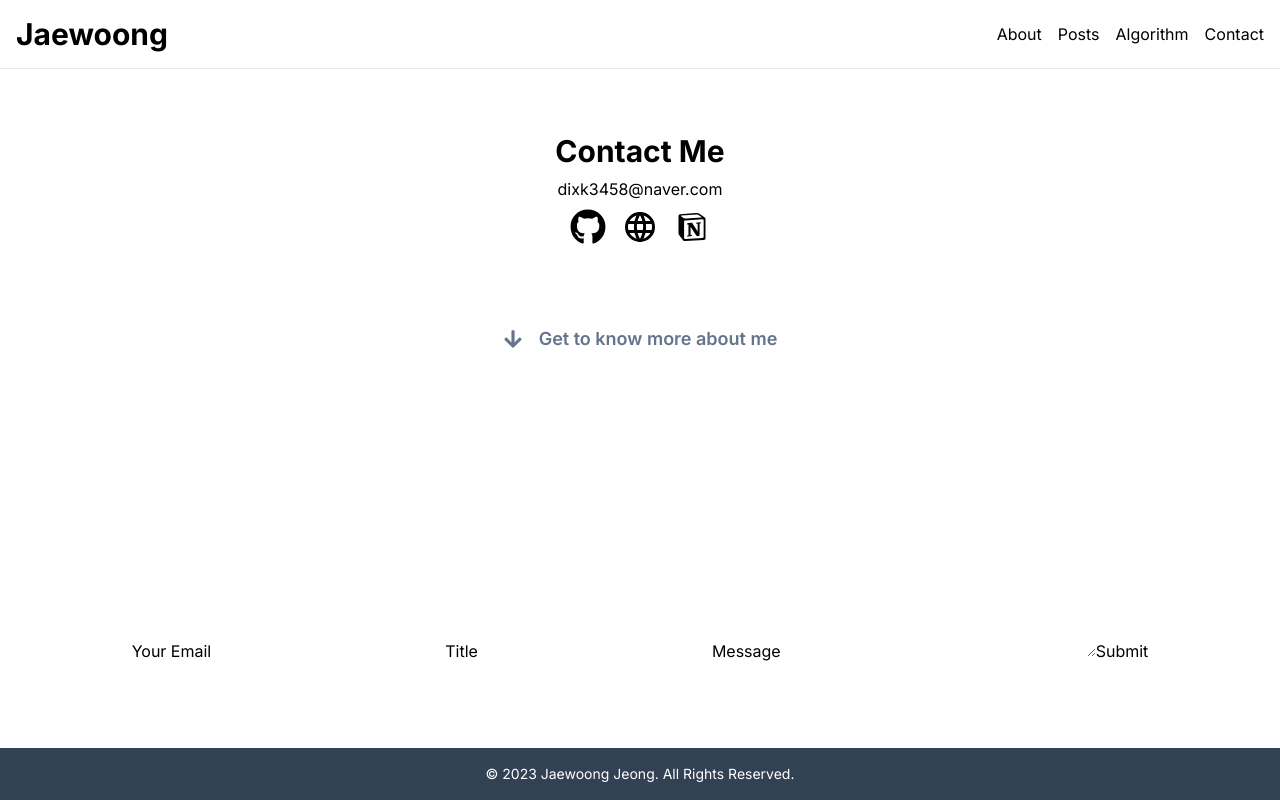
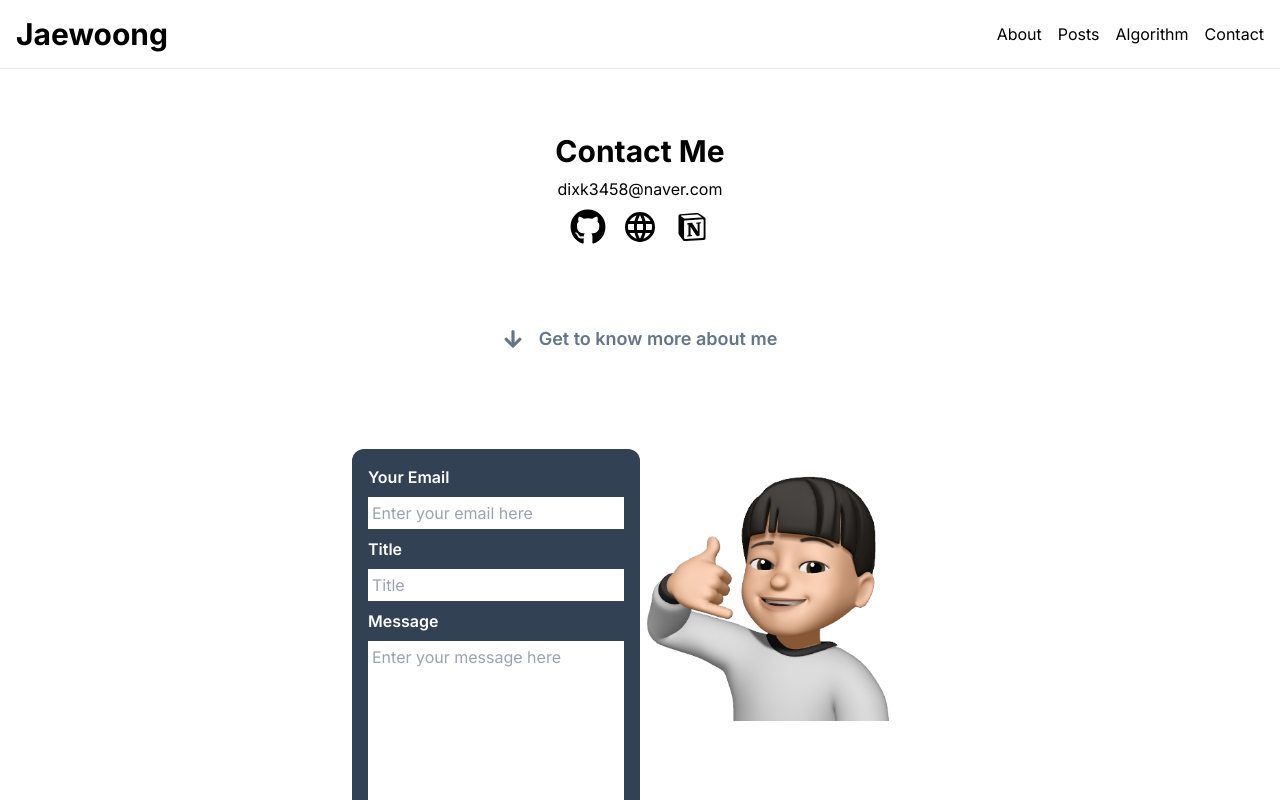
Before and after one commit to dixk3458/Blog, a Next.js app: page /contact in a window 1280 px wide. Shown: the top 800 px of the page. Built offline with nearby package versions, Linux system fonts and the light colour scheme.

Commit message:
Banner & 스타일링

```diff
--- a/src/app/contact/page.tsx
+++ b/src/app/contact/page.tsx
@@ -1,11 +1,16 @@
 import ContactHero from '@/components/ContactHero';
 import ContactForm from '@/components/ContactForm';
+import Image from 'next/image';
+import imagePath from '../../../public/images/contact.png';
 
 export default function ContactPage() {
   return (
-    <section className="flex flex-col items-center ">
+    <section className="flex flex-col items-center gap-4 ">
       <ContactHero />
-      <ContactForm />
+      <div className="flex justify-center w-full max-w-xl mb-4">
+        <ContactForm />
+        <Image className="w-1/2 h-1/2" src={imagePath} alt="Contact Me" />
+      </div>
     </section>
   );
 }
--- a/src/app/globals.css
+++ b/src/app/globals.css
@@ -5,6 +5,7 @@
 html {
   height: 100vh;
   overflow-y: auto;
+  scroll-behavior: smooth;
 }
 
 body {
--- /dev/null
+++ b/src/components/Banner.tsx
@@ -0,0 +1,23 @@
+import { CiCircleCheck } from 'react-icons/ci';
+import { MdOutlineSmsFailed } from 'react-icons/md';
+
+type Props = {
+  bannerData: BannerData;
+};
+
+export type BannerData = {
+  message: string;
+  state: 'success' | 'error';
+};
+
+export default function Banner({ bannerData: { message, state } }: Props) {
+  const isSuccess = state === 'success';
+  const icon = isSuccess ? '✅' : '❌';
+  return (
+    <p
+      className={`w-full rounded-xl text-center p-2 ${
+        isSuccess ? 'bg-green-300' : 'bg-red-300'
+      }`}
+    >{`${icon} ${message}`}</p>
+  );
+}
--- a/src/components/ContactForm.tsx
+++ b/src/components/ContactForm.tsx
@@ -1,6 +1,7 @@
 'use client';
 
 import { ChangeEvent, FormEvent, useState } from 'react';
+import Banner, { BannerData } from './Banner';
 
 type FormData = {
   email: string;
@@ -13,8 +14,14 @@ const INITIAL_DATA = { email: '', title: '', message: '' };
 export default function ContactForm() {
   const [formData, setFormData] = useState<FormData>(INITIAL_DATA);
 
+  const [bannerData, setBannerData] = useState<BannerData | null>(null);
+
   const handleSubmit = (e: FormEvent<HTMLFormElement>) => {
     e.preventDefault();
+    setBannerData({ message: '정상적으로 처리했습니다.', state: 'success' });
+    // setTimeout(() => {
+    //   setBannerData(null);
+    // }, 3000);
   };
   const handleChange = (
     e: ChangeEvent<HTMLInputElement | HTMLTextAreaElement>
@@ -26,37 +33,56 @@ export default function ContactForm() {
   };
 
   return (
-    <section>
-      <form onSubmit={e => handleSubmit(e)}>
-        <label htmlFor="email">Your Email</label>
+    <section className="w-1/2">
+      {bannerData && <Banner bannerData={bannerData} />}
+      <form
+        id="form"
+        className=" bg-slate-700  flex flex-col gap-2 p-4 my-4 rounded-xl text-white"
+        onSubmit={e => handleSubmit(e)}
+      >
+        <label className="font-semibold" htmlFor="email">
+          Your Email
+        </label>
         <input
+          className="text-black p-1"
           type="text"
           name="email"
           id="email"
           value={formData.email}
           required
+          placeholder="Enter your email here"
           onChange={e => handleChange(e)}
         />
-        <label htmlFor="title">Title</label>
+        <label className="font-semibold" htmlFor="title">
+          Title
+        </label>
         <input
+          className="text-black p-1"
           type="text"
           name="title"
           id="title"
           value={formData.title}
           required
+          placeholder="Title"
           onChange={e => handleChange(e)}
         />
-        <label htmlFor="message">Message</label>
+        <label className="font-semibold" htmlFor="message">
+          Message
+        </label>
         <textarea
+          className="text-black p-1 resize-none"
           name="message"
           id="message"
           value={formData.message}
           required
+          placeholder="Enter your message here"
           onChange={e => handleChange(e)}
           cols={30}
           rows={10}
         />
-        <button>Submit</button>
+        <button className="bg-yellow-300 text-black font-bold hover:brightness-75">
+          Submit
+        </button>
       </form>
     </section>
   );
--- a/src/components/ContactHero.tsx
+++ b/src/components/ContactHero.tsx
@@ -33,7 +33,10 @@ export default function ContactHero() {
           );
         })}
       </ul>
-      <Link className="group flex items-center gap-4 mt-20 text-slate-500" href={''}>
+      <Link
+        className="group flex items-center gap-4 mt-20 text-slate-500"
+        href="#form"
+      >
         <FaArrowDown className="text-xl font-bold group-hover:animate-bounce" />
         <p className="text-lg font-semibold">Get to know more about me</p>
       </Link>
```
Also changed, not shown: public/images/contact.png (added).
